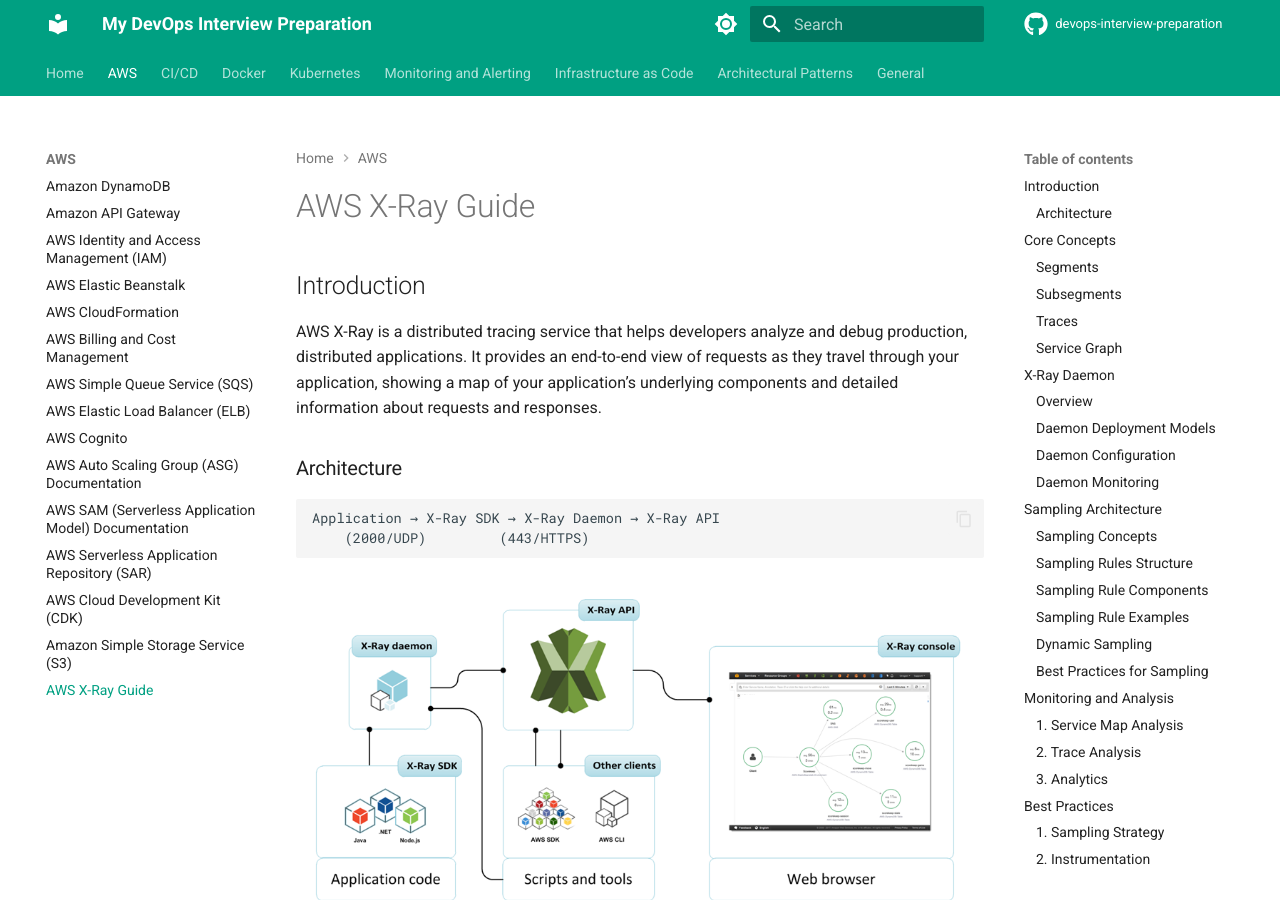
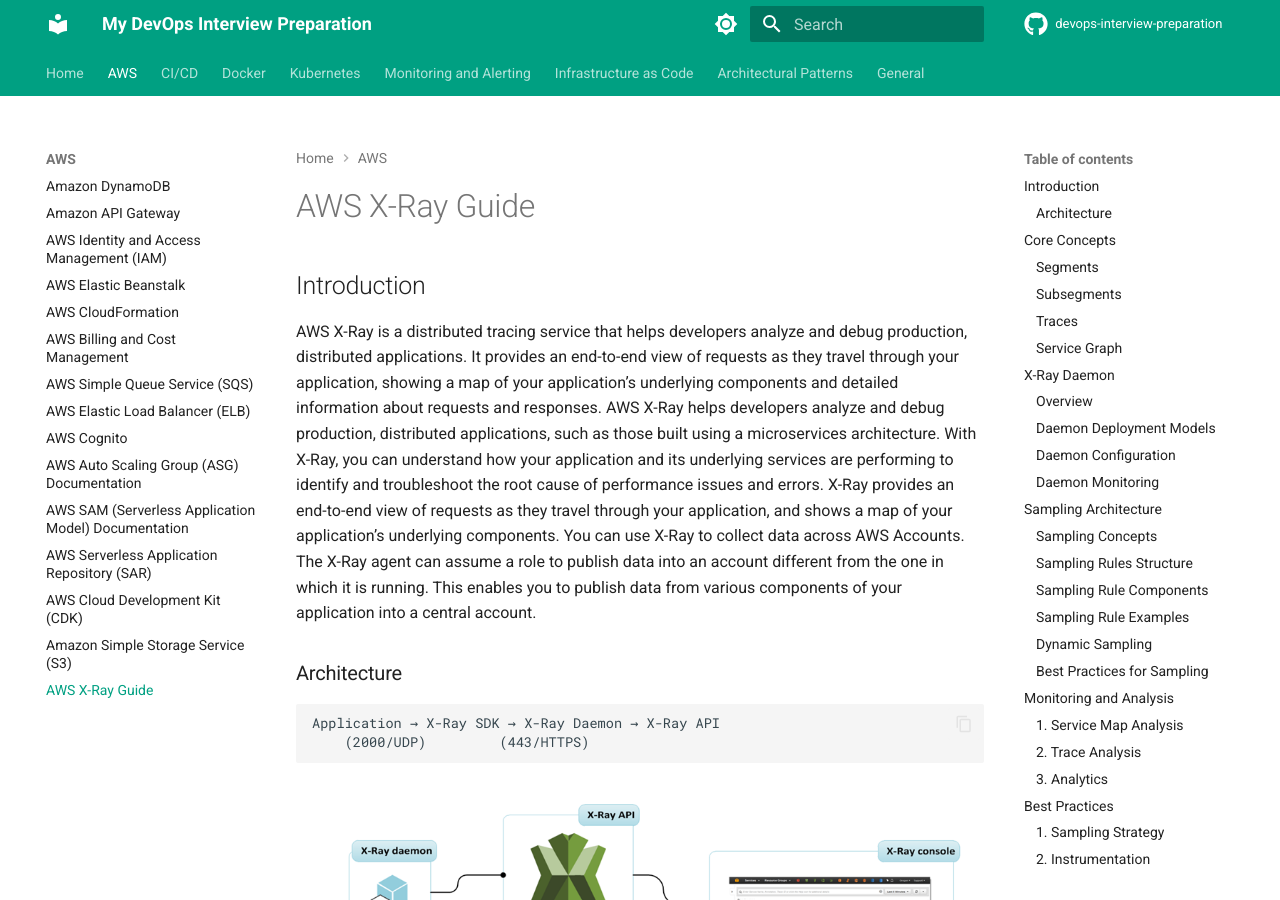
Before and after one commit to alelapi/devops-interview-preparation, an MkDocs documentation site: the page built from docs/aws/xray.md, in a window 1280 px wide and 900 px high. Built offline with MkDocs 1.6.1 and Material for MkDocs 9.7.7, drawn with Linux system fonts in a browser that asks for light colours; comment, search, counter and statistics services are not loaded.

Commit message:
fix xray

````diff
--- a/docs/aws/xray.md
+++ b/docs/aws/xray.md
@@ -3,6 +3,8 @@
 ## Introduction
 
 AWS X-Ray is a distributed tracing service that helps developers analyze and debug production, distributed applications. It provides an end-to-end view of requests as they travel through your application, showing a map of your application's underlying components and detailed information about requests and responses.
+AWS X-Ray helps developers analyze and debug production, distributed applications, such as those built using a microservices architecture. With X-Ray, you can understand how your application and its underlying services are performing to identify and troubleshoot the root cause of performance issues and errors. X-Ray provides an end-to-end view of requests as they travel through your application, and shows a map of your application’s underlying components.
+You can use X-Ray to collect data across AWS Accounts. The X-Ray agent can assume a role to publish data into an account different from the one in which it is running. This enables you to publish data from various components of your application into a central account.
 
 ### Architecture
 ```
````
